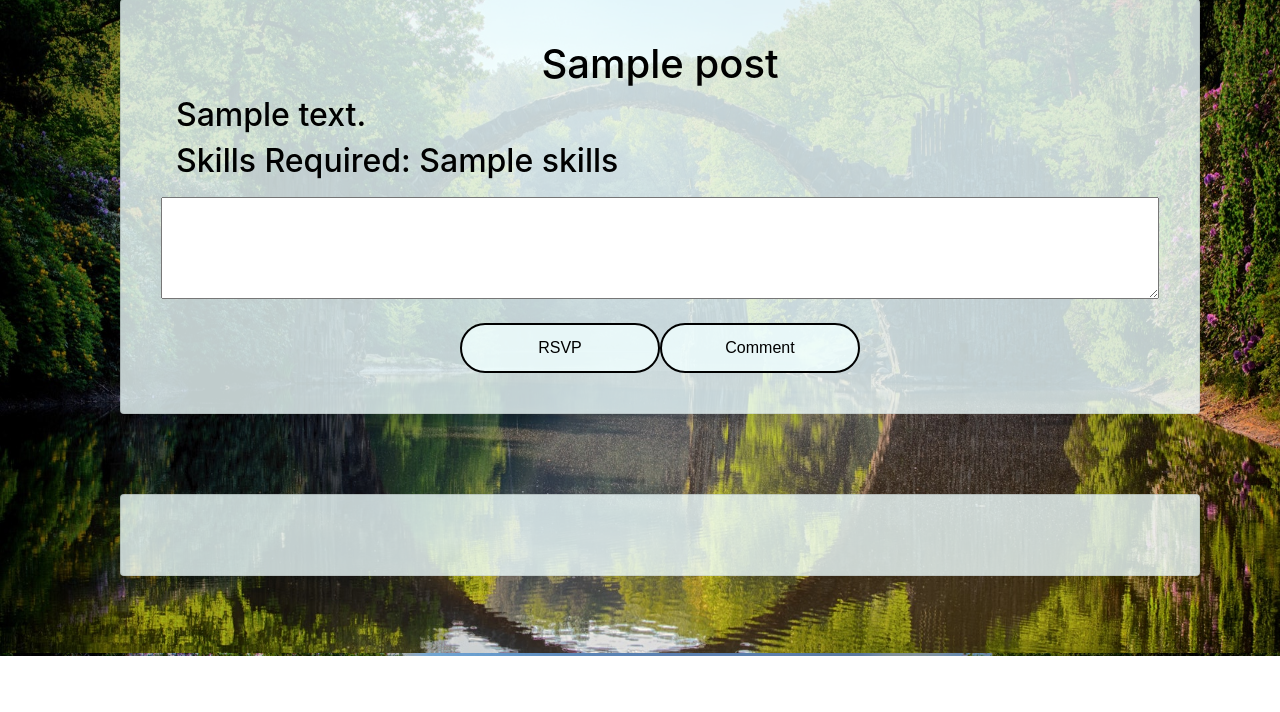
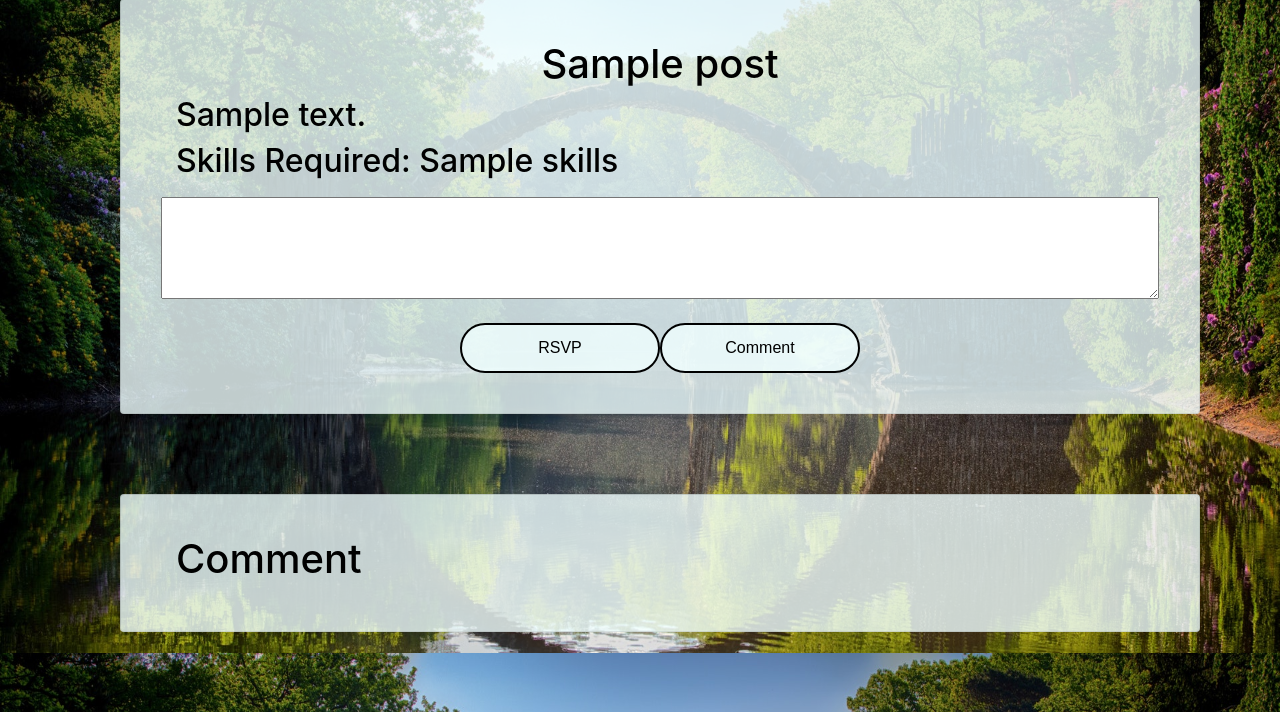
Before and after one commit to hd1867/CommunityProject, a Flask app: page /details in a window 1280 px wide. Shown: the part 147-859 px from the top of the page. Before the commit the page ends 803 px from the top, so only its background shows below. Run offline with Flask 2, Linux system fonts and the light colour scheme; a database or web service that is not in the repository returns one stand-in record (values such as "Sample title"); some libraries are stand-ins or nearby versions.

Commit message:
Merge branch 'master' of https://github.com/hd1867/CommunityProject

```diff
--- a/app.py
+++ b/app.py
@@ -86,6 +86,18 @@ def createpost():
     return render_template("create.html")
 
 
+@app.route("/comment", methods=["POST"])
+@require_login
+def comment():
+    if "comment" is None:
+        flash("Please fill out your comment")
+        return redirect(url_for('post'))
+    else:
+        temp = databaseUtils.comment_post(post, 'comment')
+        flash("Comment Created!")
+        return redirect(url_for('post'))
+
+
 @app.route('/login')
 def login():
     return render_template("login.html")
--- a/static/css/base.css
+++ b/static/css/base.css
@@ -49,7 +49,7 @@ button {
 }
 
 .gallery{
-    margin 5vh;
+    margin: 5vh;
     border: 1vh solid #ccc;
     float: left;
     width: 180px;
@@ -78,7 +78,7 @@ button {
     background-color: rgba(240, 255, 255, .8);
     padding: 3em;
     margin: 0 1em;
-    color: block;
+    color: black;
 }
 
 .form-holder .form-cell input[type=text], .form-holder .form-cell input[type=password] {
--- a/templates/post.html
+++ b/templates/post.html
@@ -28,7 +28,7 @@
     </div>
     <div class ="card">
         <div class ="container">
-
+            <h1 class="text-left"> Comment </h1>
         </div>
     </div>
     </ul>
```
